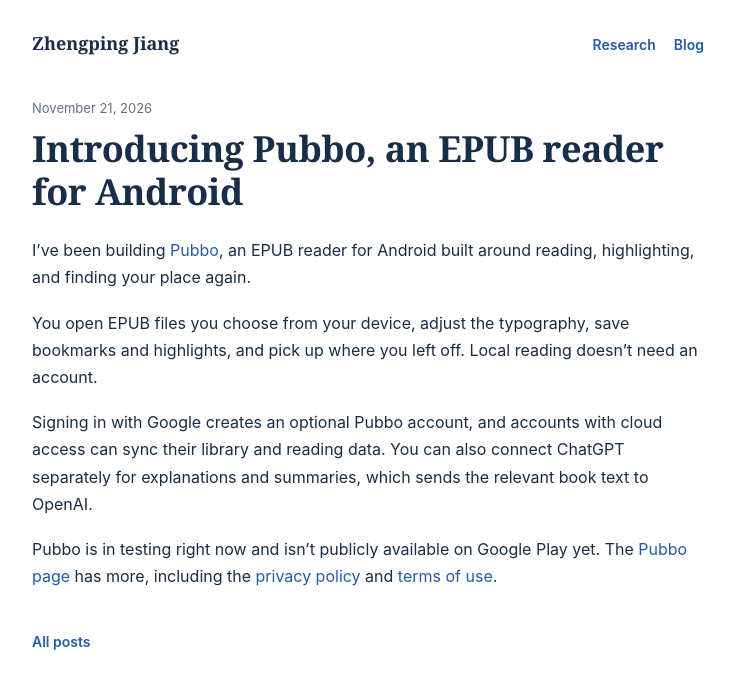
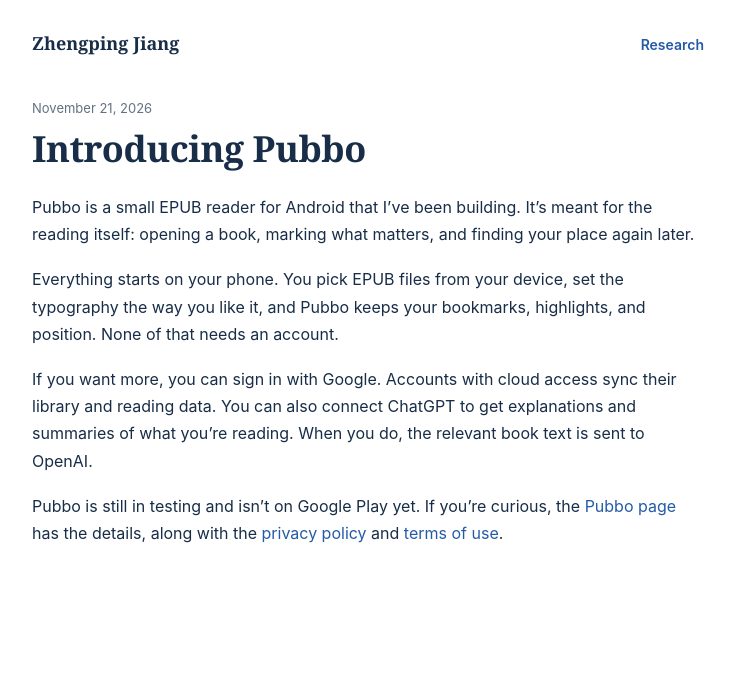
Before and after one commit to zipJiang/zipJiang.github.io, a Jekyll site: the page built from _posts/2026-11-21-introducing-pubbo.md, in a window 1280 px wide. Shown: the top 689 px of the page, without its empty margins (272-1007 px from the left). Built offline with Jekyll 4.4.1, drawn with Linux system fonts in a browser that asks for light colours.

Commit message:
Keep a single Pubbo blog post and link it as Blog
Co-Authored-By: Claude Opus 5.5 <noreply@anthropic.com>

```diff
--- a/_includes/research-profile.html
+++ b/_includes/research-profile.html
@@ -32,7 +32,7 @@
 <div class="bio">
 <p>I develop and train <strong>reliable language models under uncertainty</strong> and incomplete information. My work connects probabilistic evaluation with post-training: identifying model failures, calibrating what models say, and guiding how long-horizon agents learn and allocate computation. I’m fortunate to be advised by <a href="https://www.cs.jhu.edu/~vandurme/">Benjamin Van Durme</a> and <a href="https://anqiliu-ai.github.io/">Anqi Liu</a>.</p>
 </div>
-<p class="site-links"><a href="{{ '/blog/' | relative_url }}">Blog</a> · <a href="{{ '/pubbo/' | relative_url }}">Pubbo</a></p>
+{% if site.posts.size > 0 %}<p class="site-links"><a href="{{ site.posts.first.url | relative_url }}">Blog</a></p>{% endif %}
 <h2>Research experience</h2>
 <ul class="experience">
 <li>
--- a/_layouts/blog.html
+++ b/_layouts/blog.html
@@ -11,7 +11,6 @@
     <a class="home" href="{{ '/' | relative_url }}">Zhengping Jiang</a>
     <nav aria-label="Site">
       <a href="{{ '/' | relative_url }}">Research</a>
-      <a href="{{ '/blog/' | relative_url }}"{% if page.url == '/blog/' %} aria-current="page"{% endif %}>Blog</a>
     </nav>
   </header>
   <main class="column">
@@ -21,7 +20,6 @@
       <h1>{{ page.title | escape }}</h1>
       {{ content }}
     </article>
-    <p class="back"><a href="{{ '/blog/' | relative_url }}">All posts</a></p>
     {% else %}
     {{ content }}
     {% endif %}
--- a/_posts/2026-11-21-introducing-pubbo.md
+++ b/_posts/2026-11-21-introducing-pubbo.md
@@ -1,14 +1,14 @@
 ---
 layout: post
-title: Introducing Pubbo, an EPUB reader for Android
-description: Pubbo is an EPUB reader for Android, built around reading, highlighting, and finding your place again. It is currently in testing.
+title: Introducing Pubbo
+description: Pubbo is a small EPUB reader for Android that I've been building, made for reading, highlighting, and finding your place again. It's currently in testing.
 author: Zhengping Jiang
 ---
 
-I've been building [Pubbo](/pubbo/), an EPUB reader for Android built around reading, highlighting, and finding your place again.
+Pubbo is a small EPUB reader for Android that I've been building. It's meant for the reading itself: opening a book, marking what matters, and finding your place again later.
 
-You open EPUB files you choose from your device, adjust the typography, save bookmarks and highlights, and pick up where you left off. Local reading doesn't need an account.
+Everything starts on your phone. You pick EPUB files from your device, set the typography the way you like it, and Pubbo keeps your bookmarks, highlights, and position. None of that needs an account.
 
-Signing in with Google creates an optional Pubbo account, and accounts with cloud access can sync their library and reading data. You can also connect ChatGPT separately for explanations and summaries, which sends the relevant book text to OpenAI.
+If you want more, you can sign in with Google. Accounts with cloud access sync their library and reading data. You can also connect ChatGPT to get explanations and summaries of what you're reading. When you do, the relevant book text is sent to OpenAI.
 
-Pubbo is in testing right now and isn't publicly available on Google Play yet. The [Pubbo page](/pubbo/) has more, including the [privacy policy](/pubbo/privacy/) and [terms of use](/pubbo/terms/).
+Pubbo is still in testing and isn't on Google Play yet. If you're curious, the [Pubbo page](/pubbo/) has the details, along with the [privacy policy](/pubbo/privacy/) and [terms of use](/pubbo/terms/).
```
Also changed, not shown: blog/index.html (deleted, +0 -24 lines).
